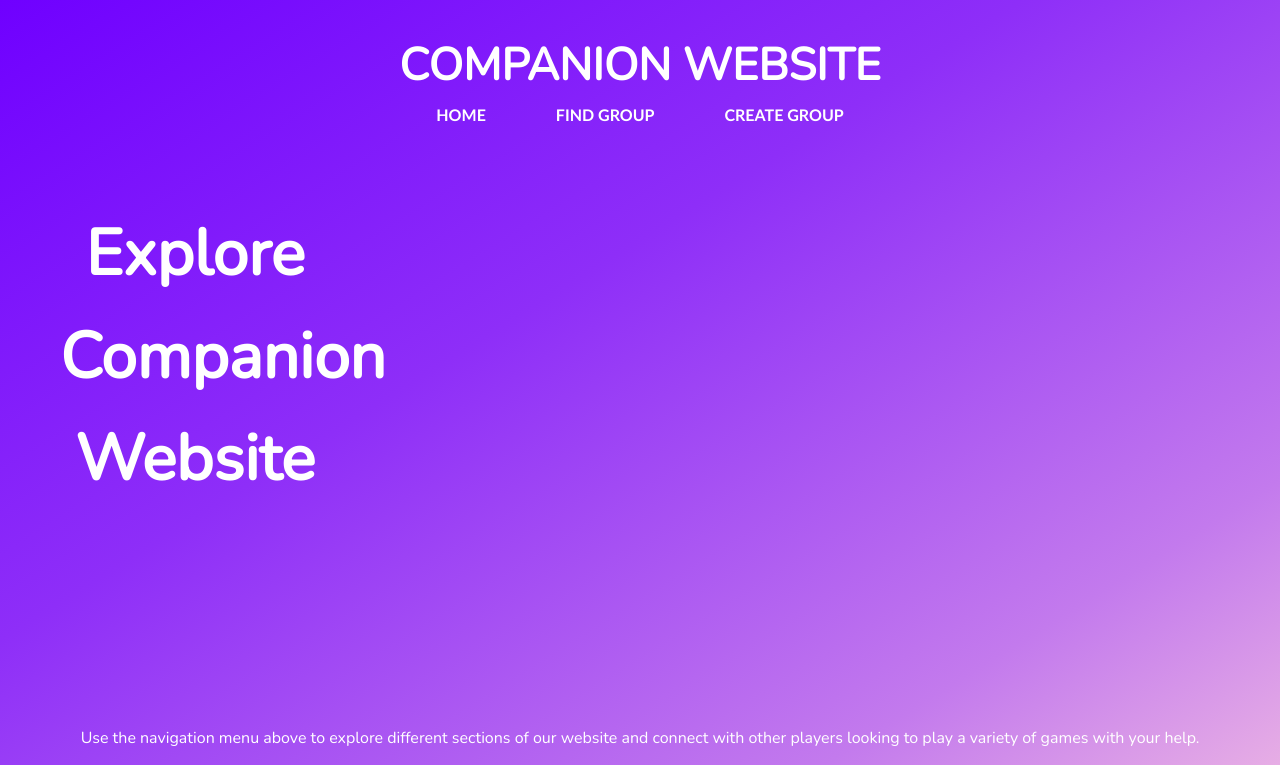
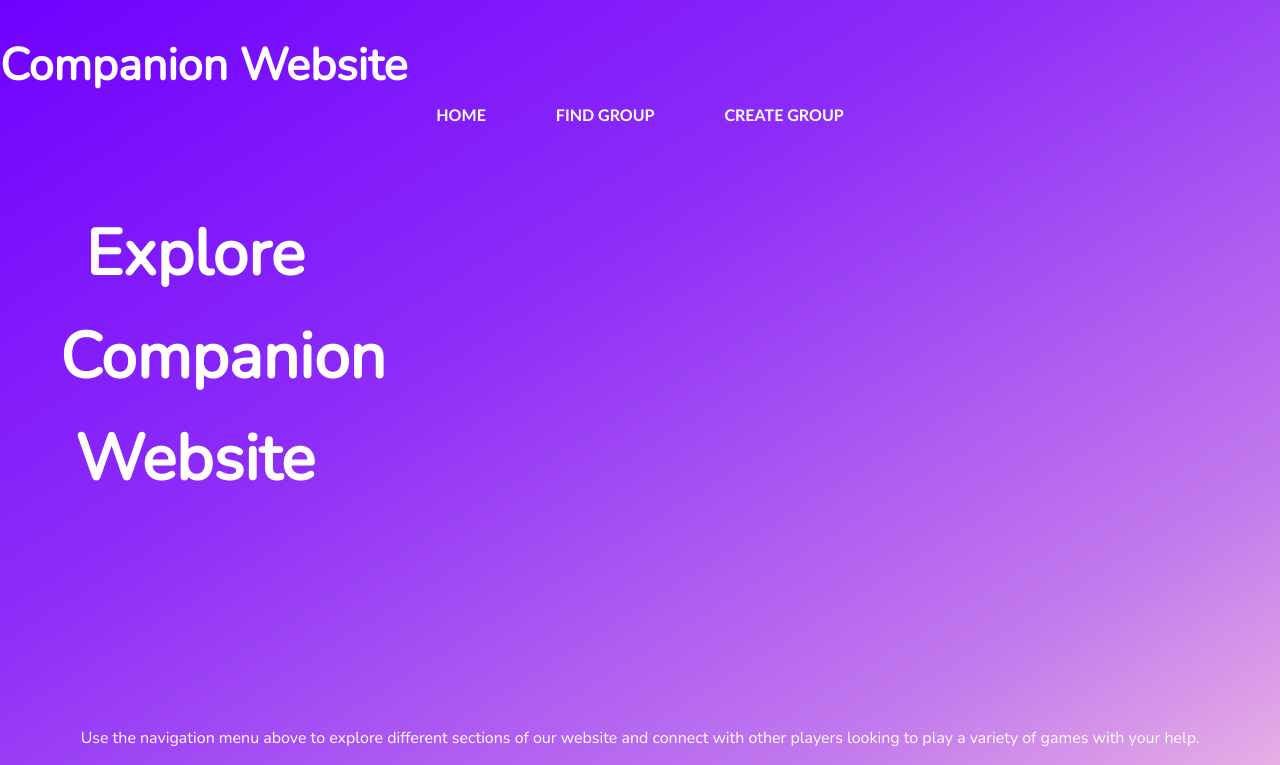
Before and after one commit to Ren-2093/companionwebsite, a website: page lfg-website/home.html in a window 1280 px wide. Shown: the top 765 px of the page. Drawn offline with nearby package versions, Linux system fonts and the light colour scheme.

Commit message:
Update styles.css

```diff
--- a/lfg-website/css/styles.css
+++ b/lfg-website/css/styles.css
@@ -71,7 +71,6 @@ header {
     left: 0;
     width: 100%;
     color: white; /* White text for header */
-    text-align: center;
     padding: 30px 0; /* Increased padding for larger header */
     z-index: 1000;
 }
@@ -81,7 +80,6 @@ header h1 {
     margin: 0;
     font-size: 2.8rem; /* Bigger font size for prominence */
     font-weight: bold;
-    text-transform: uppercase;
     font-family: "Nunito", sans-serif; /* Match header font to body font */
 }
 
```
